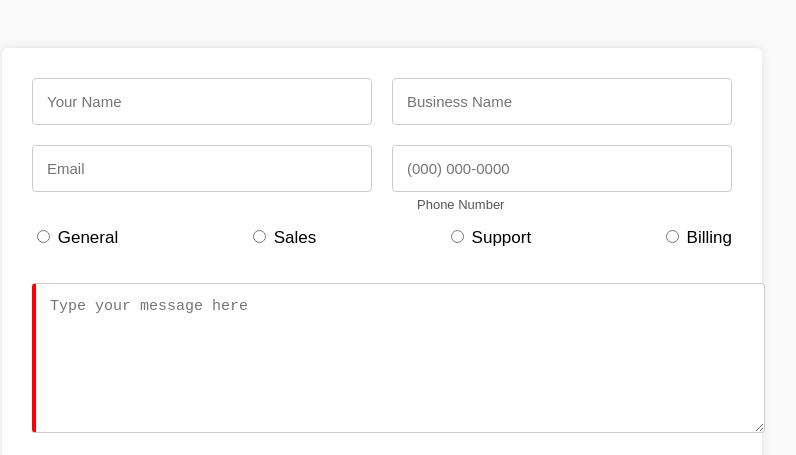
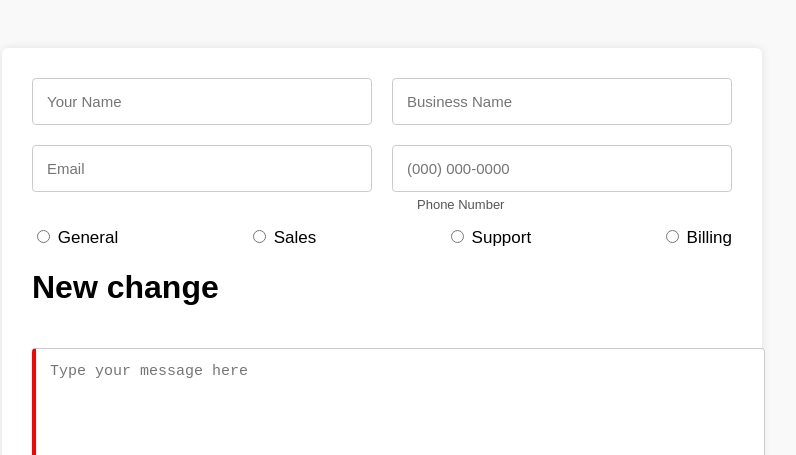
Before and after one commit to Siya1812/katiyar-resturant, a plain HTML site: page index.html in a window 1280 px wide. Shown: the top 455 px of the page, without its empty margins (258-1054 px from the left). Drawn offline with Linux system fonts and the light colour scheme.

Commit message:
next version

```diff
--- a/index.html
+++ b/index.html
@@ -114,6 +114,7 @@ button[type="submit"]:hover {
       <label><input type="radio" name="inquiry" /> Support</label>
       <label><input type="radio" name="inquiry" /> Billing</label>
     </div>
+    <h1>New change</h1>
 
     <textarea placeholder="Type your message here" required></textarea>
 
```
